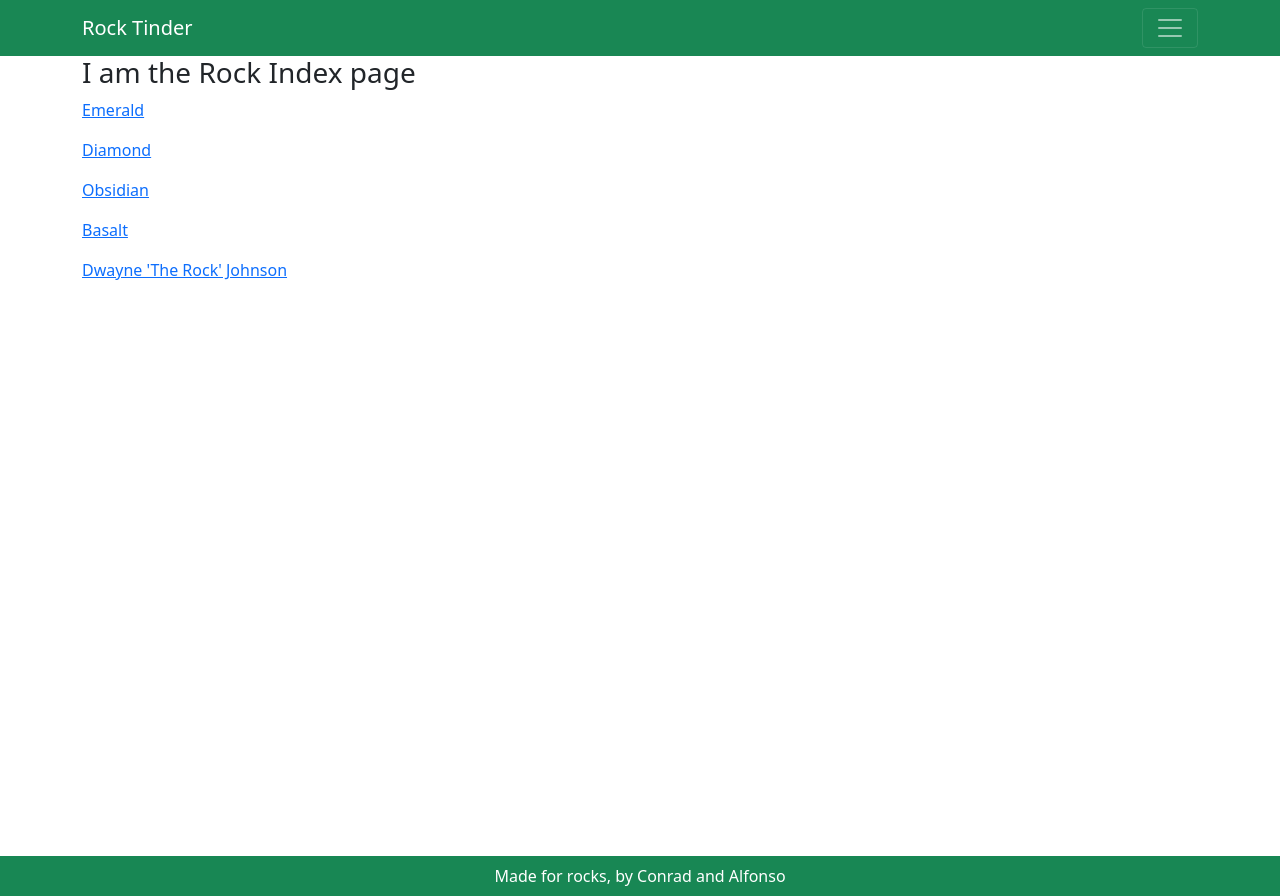
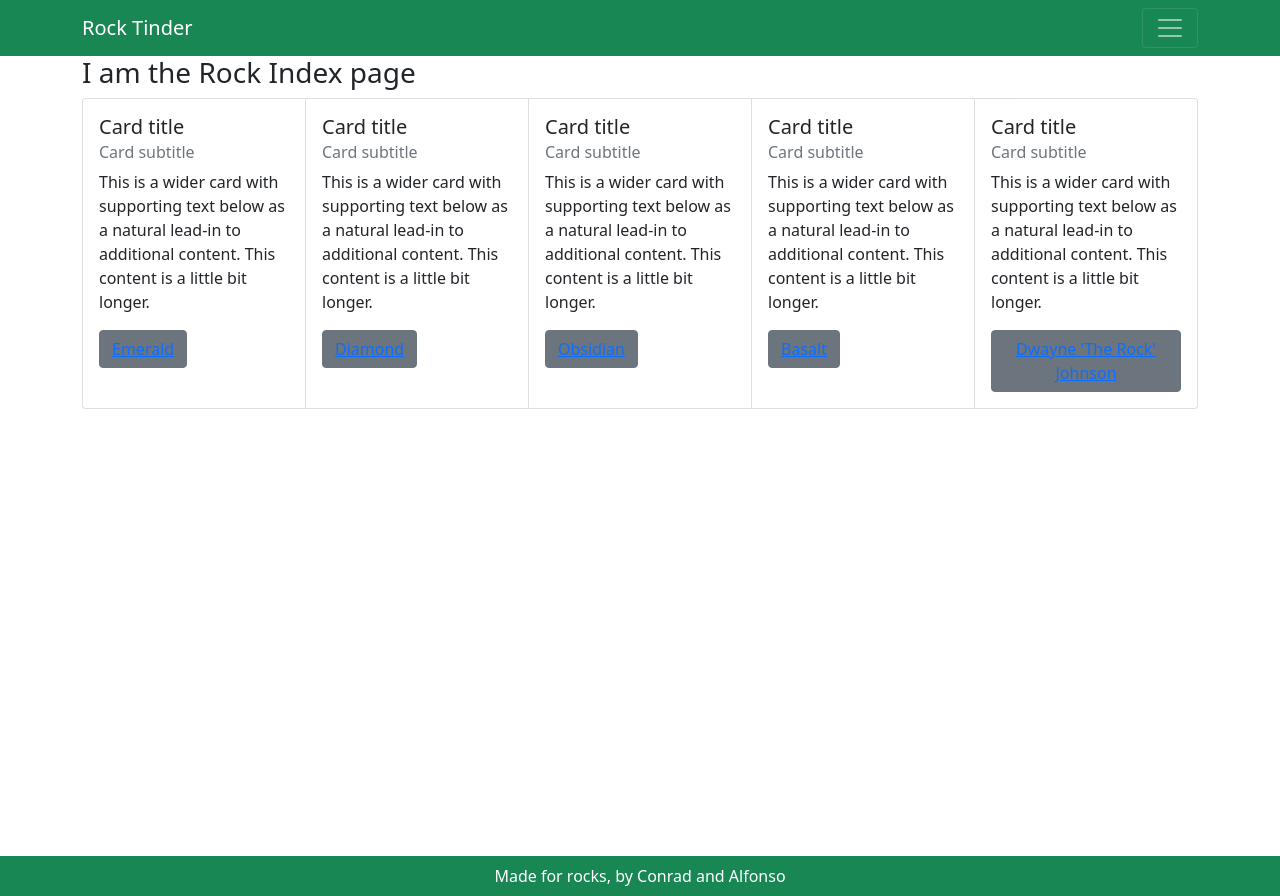
Before and after one commit to learn-academy-2021-charlie/cat-tinder-frontend-conrad-and-alfonso, a React (Create React App) app: page /rockindex in a window 1280 px wide. Built offline with nearby package versions, Linux system fonts and the light colour scheme.

Commit message:
adds cards

```diff
--- a/src/pages/RockIndex.js
+++ b/src/pages/RockIndex.js
@@ -1,19 +1,36 @@
 import React, { Component } from 'react'
 import {Link} from 'react-router-dom'
+import {
+  Card, Button, CardTitle, CardText, CardGroup,
+  CardSubtitle, CardBody
+} from 'reactstrap';
 
 class RockIndex extends Component {
   render() {
     return (
       <div className="page container">
         <h3>I am the Rock Index page</h3>
-        {this.props.rocks && this.props.rocks.map(rock => {
-          return (
-          <p key={rock.id}>
-            <Link to={`/rockshow/${rock.id}`}>
-            {rock.name}</Link>
-          </p>
-          )
-        })}
+        <CardGroup>
+          {this.props.rocks && this.props.rocks.map(rock => {
+            return (
+              <Card key={rock.id}>
+                <CardBody>
+                  <CardTitle tag="h5">Card title</CardTitle>
+                  <CardSubtitle tag="h6" className="mb-2 text-muted">Card subtitle</CardSubtitle>
+                  <CardText>This is a wider card with supporting text below as a natural lead-in to additional content. This content is a little bit longer.</CardText>
+                  <Button>
+                    <Link to={`/rockshow/${rock.id}`}>
+                      {rock.name}
+                    </Link>
+                  </Button>
+                </CardBody>
+              </Card>
+            )
+          })}
+        </CardGroup>
+
+
+
       </div>
     )
   }
```
